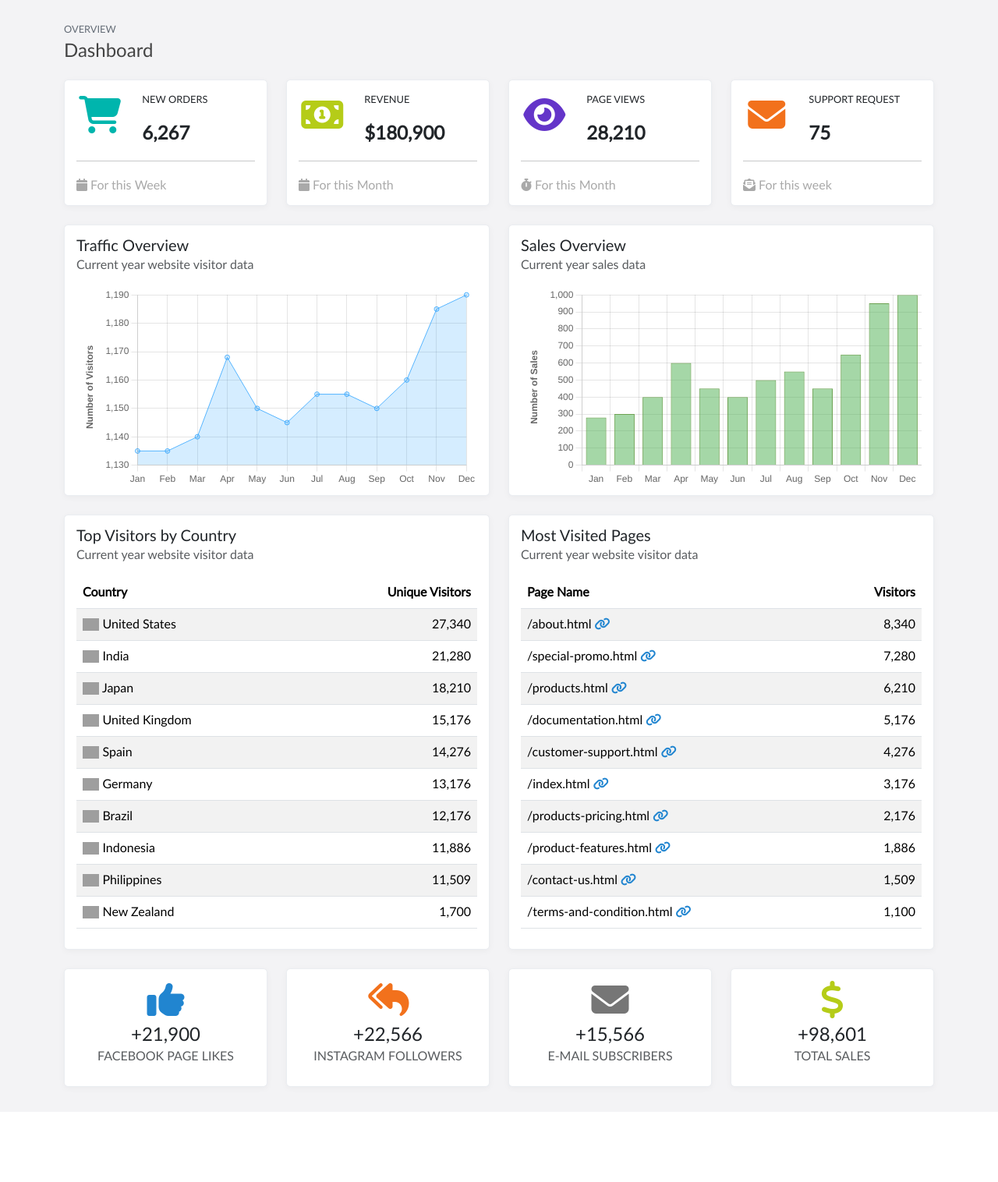
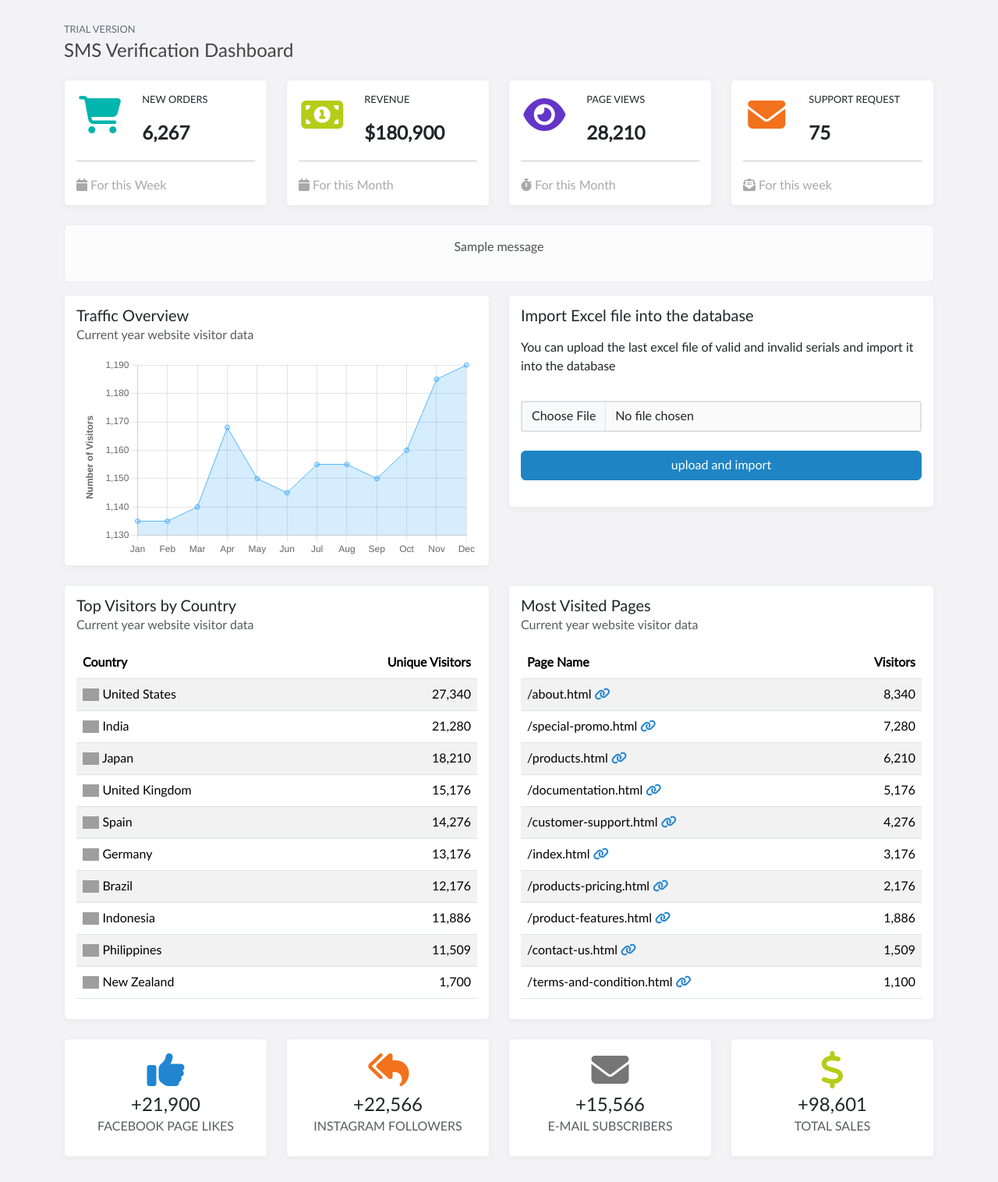
Before and after one commit to hesamzia/SMS-SRL-Verification, a Python web app: template templates/index.html in a window 1280 px wide. Shown: the part 56-1572 px from the top of the page at 78% size. Before the commit the page ends 1458 px from the top, so only its background shows below. Run offline with Jinja, Linux system fonts and the light colour scheme; the template is opened without the code that fills it: most values are stand-ins (such as "Sample title", 1, 10 or a date in 2020); one stand-in notice (Sample message) is shown; some libraries are stand-ins or nearby versions; grey boxes are pictures that could not be loaded.

Commit message:
Add import and others to new bootstrap pages

```diff
--- a/auth/auth.py
+++ b/auth/auth.py
@@ -17,7 +17,7 @@ auth = Blueprint('auth', __name__)
 #limiter = Limiter(app, key_func=get_remote_address)
 limiter = Limiter(get_remote_address,
         app=app,
-        default_limits=["200 per day", "50 per hour"],
+        default_limits=["1200 per day", "100 per hour"],
         storage_uri="memory://")
 
 @auth.route('/login')
@@ -64,7 +64,7 @@ def forgot_password_post():
     if not user:
         flash('Email address not found. Please try again.')
         return redirect(url_for('auth.forgot_password'))
-    return redirect(url_for('main.index')) # Redirect to the main page after successful login
+    return redirect(url_for('main.index',user_name = current_user.name)) # Redirect to the main page after successful login
 
 
 
--- a/templates/index.html
+++ b/templates/index.html
@@ -27,7 +27,7 @@
             </div>
             <ul class="list-unstyled components text-secondary">
                 <li>
-                    <a href="dashboard.html"><i class="fas fa-home"></i> Dashboard</a>
+                    <a href="{{ url_for('main.index',user_name=user_name) }}"><i class="fas fa-home"></i> Dashboard</a>
                 </li>
                 <li>
                     <a href="forms.html"><i class="fas fa-file-alt"></i> Forms</a>
@@ -154,8 +154,8 @@
                 <div class="container">
                     <div class="row">
                         <div class="col-md-12 page-header">
-                            <div class="page-pretitle">Overview</div>
-                            <h2 class="page-title">Dashboard</h2>
+                            <div class="page-pretitle">Trial version</div>
+                            <h2 class="page-title">SMS Verification Dashboard</h2>
                         </div>
                     </div>
                     <div class="row">
@@ -255,12 +255,32 @@
                                         <div class="stats">
                                             <i class="fas fa-envelope-open-text"></i> For this week
                                         </div>
-                                    </div>
+                                    </div-->
                                 </div>
                             </div>
                         </div>
                     </div>
-                    <div class="row">
+                    <!--div class="row"-->
+                        <div class="col-md-12">
+                                            {% with messages = get_flashed_messages() %}
+                                                {% if messages %}
+                                                <!--div class="alert alert-warning" role="alert"-->
+                                                <div class="alert alert-light" role="alert">
+                                                    <p align="center">
+                                                        {{ messages[0] }}
+                                                    </p>
+                                                </div>
+                                                {% else %}
+                                                <div class="alert alert-light" role="alert">
+                                                    <p align="center">
+                                                        Welcome to the SMS Verification Dashboard, {{ user_name }}!
+                                                    </p>
+                                                </div>
+                                                {% endif %}
+                                            {% endwith %}
+                        </div>
+                    <!--/div-->
+                    <!--div class="row"-->
                         <div class="col-md-12">
                             <div class="row">
                                 <div class="col-md-6">
@@ -280,11 +300,24 @@
                                     <div class="card">
                                         <div class="content">
                                             <div class="head">
-                                                <h5 class="mb-0">Sales Overview</h5>
-                                                <p class="text-muted">Current year sales data</p>
+                                                <h5 class="mb-0">Import Excel file into the database</h5>
+                                                <p class="text-muted"></p>
                                             </div>
                                             <div class="canvas-wrapper">
-                                                <canvas class="chart" id="sales"></canvas>
+                                                <!--canvas class="chart" id="sales"></canvas-->
+                                                <form method="POST" action="/importdb" enctype="multipart/form-data">
+                                                    <div class="field">
+                                                        <div class="control">
+                                                            <label for="formFileDisabled" class="form-label">You can upload the last excel file of valid and invalid serials and import it into the database</label>
+                                                            <br><br>
+                                                            <input class="form-control" type="file" id="formFileDisabled" name="file" accept=".xlsx">
+
+                                                        </div>
+                                                    </div>
+                                                    <br>
+                                                    <button class="btn btn-primary mb-4" style="width:100%">upload and import</button>
+                                                </form>
+
                                             </div>
                                         </div>
                                     </div>
@@ -415,8 +448,8 @@
                                 </div>
                             </div>
                         </div>
-                    </div>
-                    <div class="row">
+                    <!--/div-->
+                    <!--div class="row"-->
                         <div class="col-sm-6 col-md-6 col-lg-3">
                             <div class="card">
                                 <div class="content">
@@ -469,7 +502,7 @@
                                 </div>
                             </div>
                         </div>
-                    </div>
+                    <!--/div-->
                 </div>
             </div>
         </div>
```
Also changed, not shown: mainpage/mainpage.py (+6 -5 lines), DB/db.sqlite, README.md.
